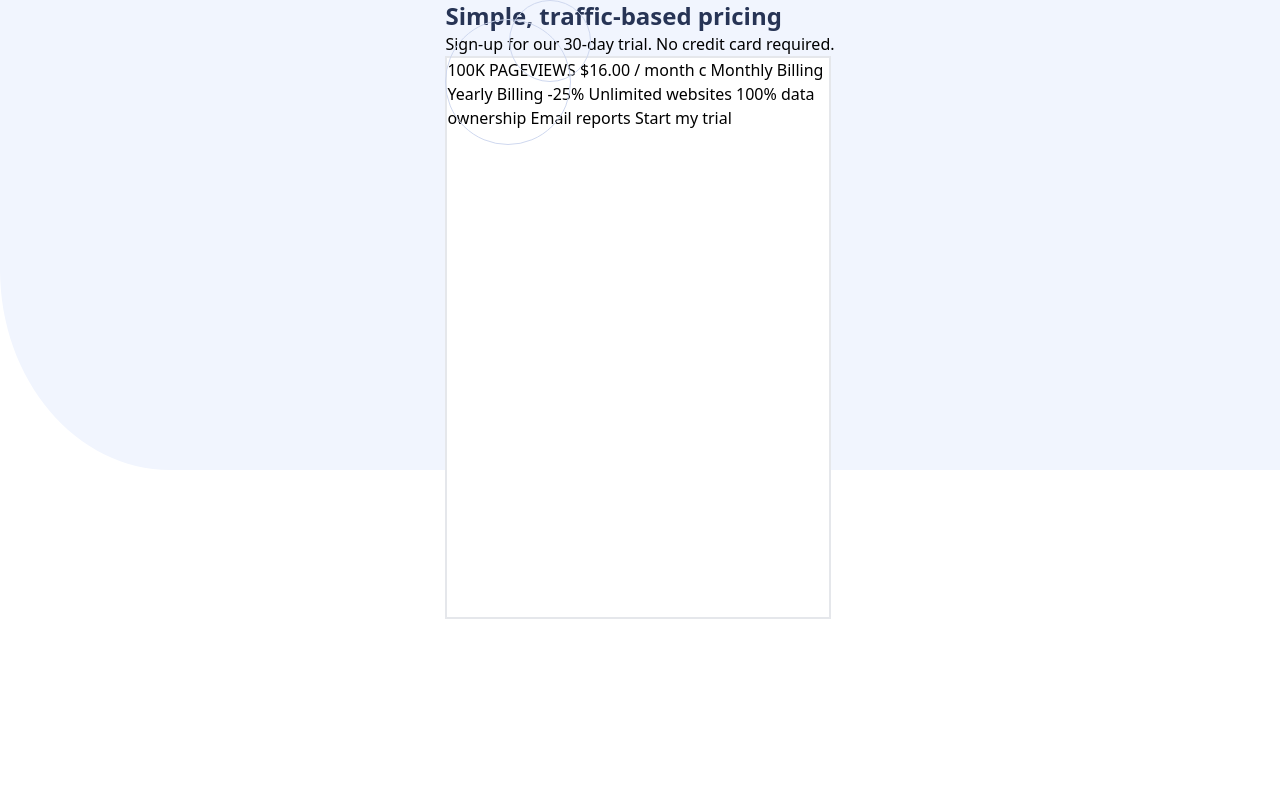
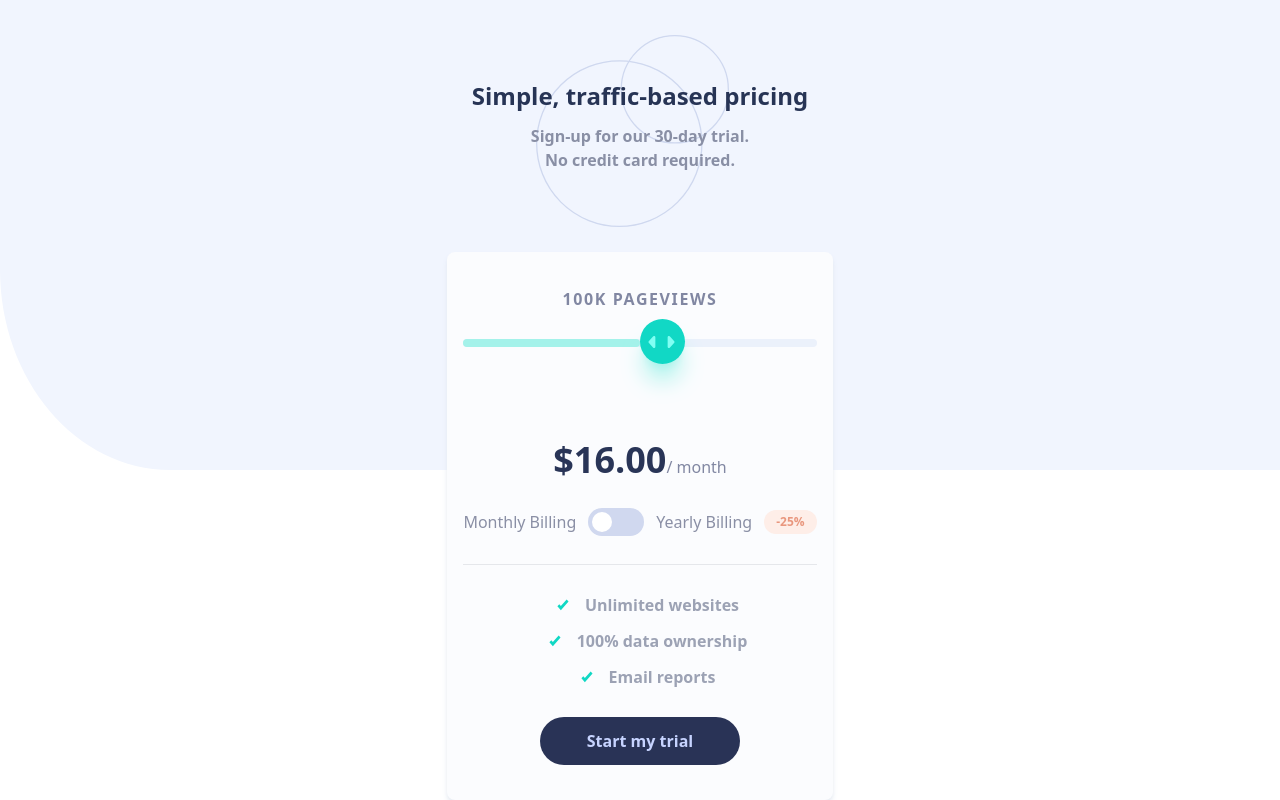
Before and after one commit to SofiaBargues/interactive-pricing-component, a React (Vite) app: page / in a window 1280 px wide. Built offline with nearby package versions, Linux system fonts and the light colour scheme.

Commit message:
Part - 2

```diff
--- a/src/App.tsx
+++ b/src/App.tsx
@@ -3,26 +3,87 @@
 // import viteLogo from "/vite.svg";
 import circles from "/pattern-circles.svg";
 import bgPattern from "/bg-pattern.svg";
+import check from "/icon-check.svg";
+import slider from "/icon-slider.svg";
 
 function App() {
   return (
-    <div className="min-h-screen relative flex flex-col w-full font-manrope">
+    <div className="min-h-screen relative flex flex-col w-full font-manrope ">
       <div className="absolute">
         <img src={bgPattern} alt="" className="h-[470px]" />
       </div>
-      <div className="w-full z-10 absolute flex justify-center items-center flex-col">
-        <div className="flex justify-around flex-col ">
-          <div className="relative">
-            <img src={circles} alt="" className=" top-0 absolute " />
-            <h1 className="text-2xl text-[#273455] font-bold">
-              Simple, traffic-based pricing
-            </h1>
-            <p>Sign-up for our 30-day trial. No credit card required.</p>
+      <div className=" w-full z-10 absolute flex justify-center h-screen items-center flex-col  ">
+        <div className="relative m-20">
+          <img
+            src={circles}
+            alt=""
+            className="bottom-[-60%] h-48 left-16 absolute "
+          />
+          <h1 className="text-2xl text-[#273455] pb-3 font-bold relative">
+            Simple, traffic-based pricing
+          </h1>
+          <p className="relative text-[#898fa5] font-semibold text-center">
+            Sign-up for our 30-day trial.
+          </p>
+          <p className="relative text-[#898fa5] font-semibold text-center">
+            No credit card required.
+          </p>
+        </div>
+        <div className="w-[386px] h-[563px] gap-7 bg-[#fbfcfe] shadow-md shadow-slate-200   rounded-lg flex flex-col text-center justify-center items-center ">
+          <div className="flex flex-col gap-7">
+            <div className="font-semibold text-[#8187a2]  tracking-widest">
+              100K PAGEVIEWS
+            </div>
+            <div className=" relative w-full">
+              {/* absolute with left % */}
+              <div className="bg-[#ebf1fb] h-2 rounded-lg absolute w-full"></div>
+              <div
+                style={{ width: " 50%" }}
+                className="bg-[#a4f2ea] h-2 z-10 rounded-lg absolute left-0 "
+              ></div>
+            </div>
+            <div
+              style={{ left: "50%" }}
+              className="bg-[#11d8c5] shadow-xl z-20 shadow-[#a4f2ea] left-[50%] relative bottom-12 rounded-full w-[45px] h-[45px]"
+            >
+              <img src={slider} alt="" className="h-4 mt-[15px] ml-2" />
+            </div>
+
+            <div className=" text-[#8187a2]">
+              <span className="text-4xl font-bold text-[#293557]">$16.00</span>/
+              month
+            </div>
+            <div className=" text-[#8187a2]">
+              <div className="flex justify-center gap-3 items-center flex-row text-[#8a8fa5] text-md">
+                <div className=""> Monthly Billing</div>
+                <button className="bg-[#d0d8ef] w-14 h-7 rounded-full relative ">
+                  <div className="left-[4px] bg-white transition-all duration-250 ease-in-out top-1 rounded-full w-5  h-5 absolute"></div>
+                </button>
+                <div className="">Yearly Billing</div>
+                <button className="bg-[#feeee8] text-[#e9977e] text-xs font-extrabold rounded-2xl px-3 py-1">
+                  -25%
+                </button>
+              </div>
+            </div>
+            <hr></hr>
+            <ul className="flex flex-col gap-3 items-center text-md font-semibold text-[#9ca2b4]">
+              <div className="flex items-center">
+                <img src={check} alt="" className="h-3 w-3 mx-4" />
+                <li>Unlimited websites</li>
+              </div>
+              <div className="flex items-center">
+                <img src={check} alt="" className="h-3 w-3 mx-4" />
+                <li> 100% data ownership</li>
+              </div>
+              <div className="flex items-center">
+                <img src={check} alt="" className="h-3 w-3 mx-4" />
+                <li>Email reports</li>
+              </div>
+            </ul>
           </div>
-          <div className="w-[386px] h-[563px] bg-white border-2 ">
-            100K PAGEVIEWS $16.00 / month c Monthly Billing Yearly Billing -25%
-            Unlimited websites 100% data ownership Email reports Start my trial
-          </div>
+          <button className="bg-[#293356] mx-auto text-[#c7d4ff] p-3 font-semibold w-[200px] rounded-3xl">
+            Start my trial
+          </button>
         </div>
       </div>
     </div>
```
